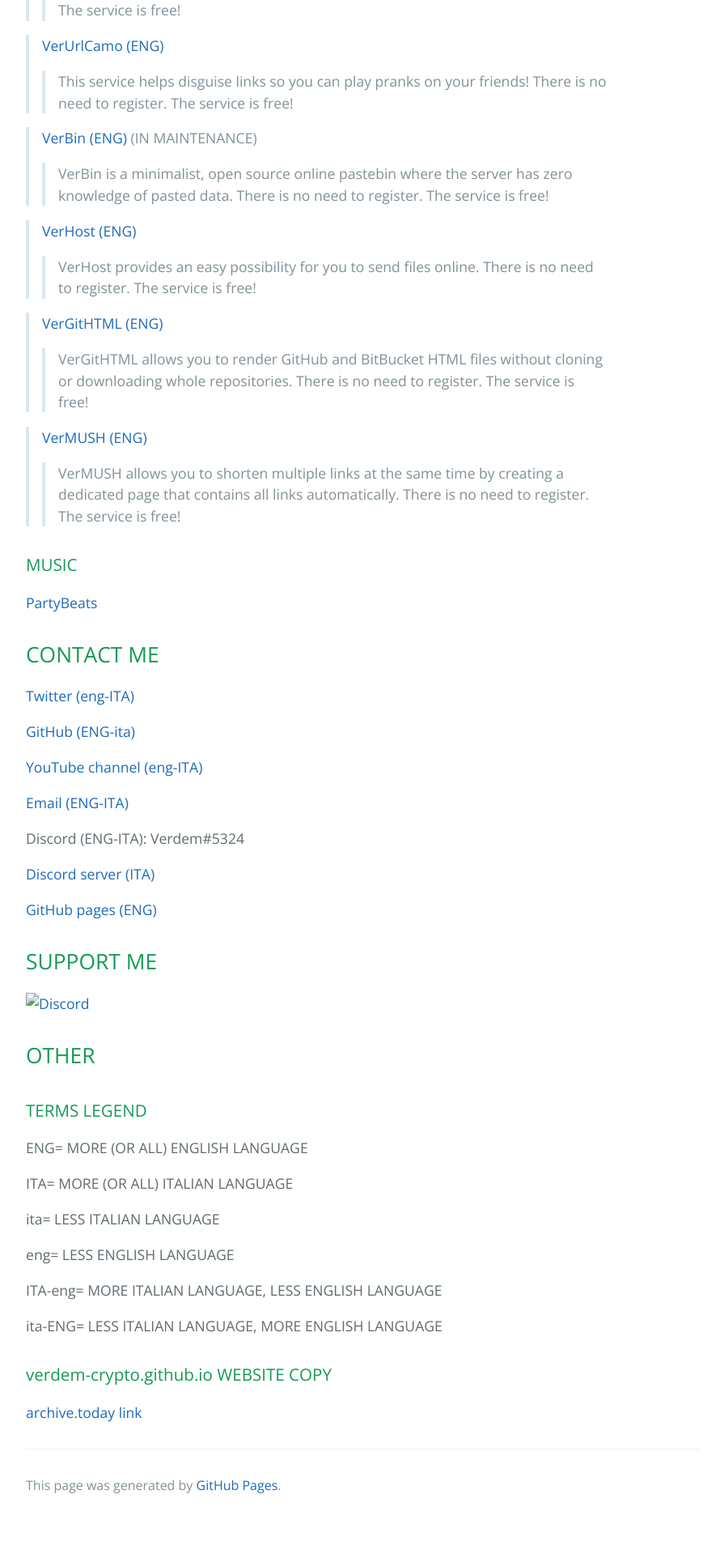
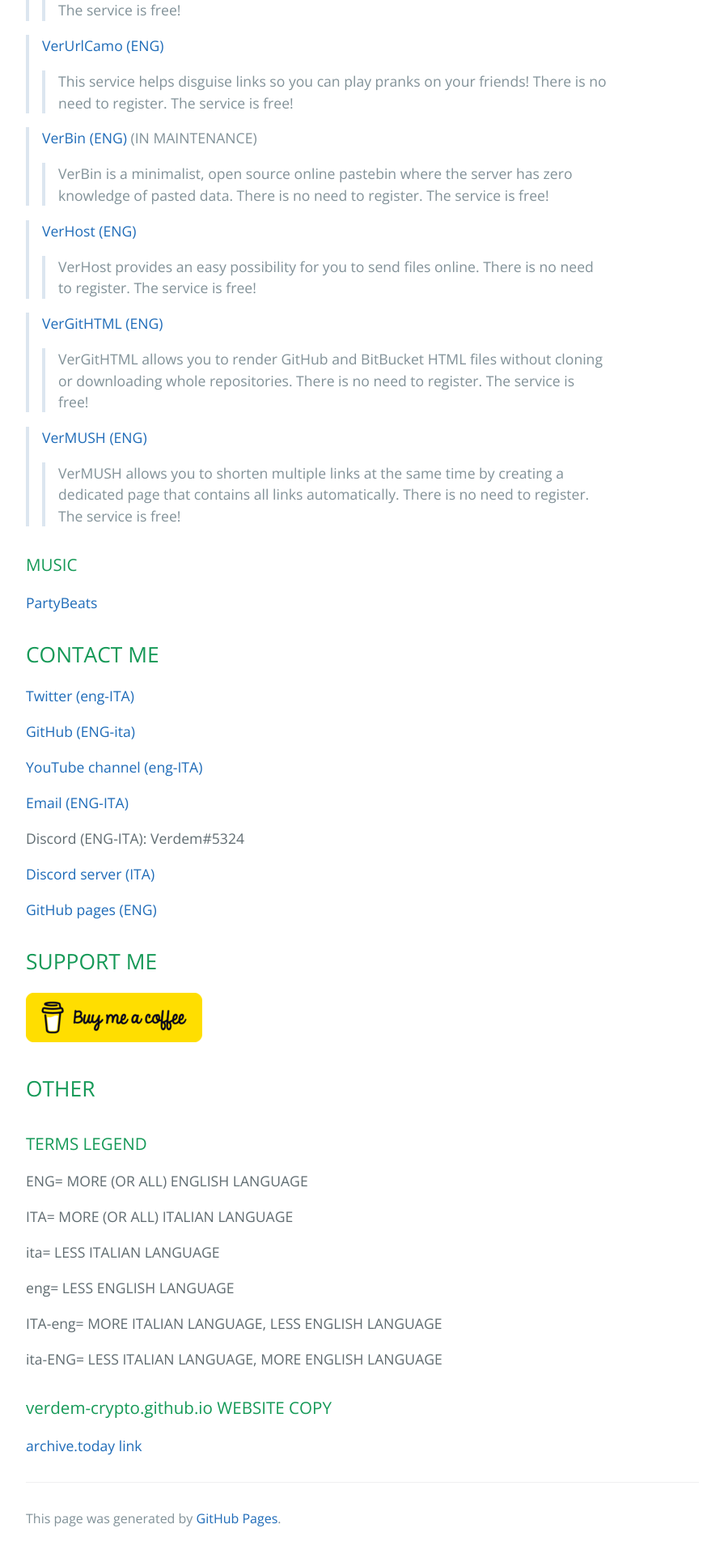
Before and after one commit to Verdem-crypto/verdem-crypto.github.io, a Jekyll site: the page built from index.md, in a window 1280 px wide. Shown: the part 1655-3574 px from the top of the page at 81% size, without its empty margins (192-1087 px from the left). Built offline with Jekyll 4.4.1, drawn with Linux system fonts in a browser that asks for light colours; our own code applies the rules of GitHub Pages for plain Markdown files; before the commit the page ends 3533 px from its top, so only the background shows below that.

Commit message:
Update index.md

```diff
--- a/index.md
+++ b/index.md
@@ -68,7 +68,7 @@
 
 ## SUPPORT ME
 
-[![Discord](https://cdn.buymeacoffee.com/buttons/v2/default-yellow.png)](https://www.buymeacoffee.com/Verdem)
+[![Discord](http://verdem-crypto.github.io/buy-me-a-coffee-button.png)](https://www.buymeacoffee.com/Verdem)
 
 ## OTHER
 
```
